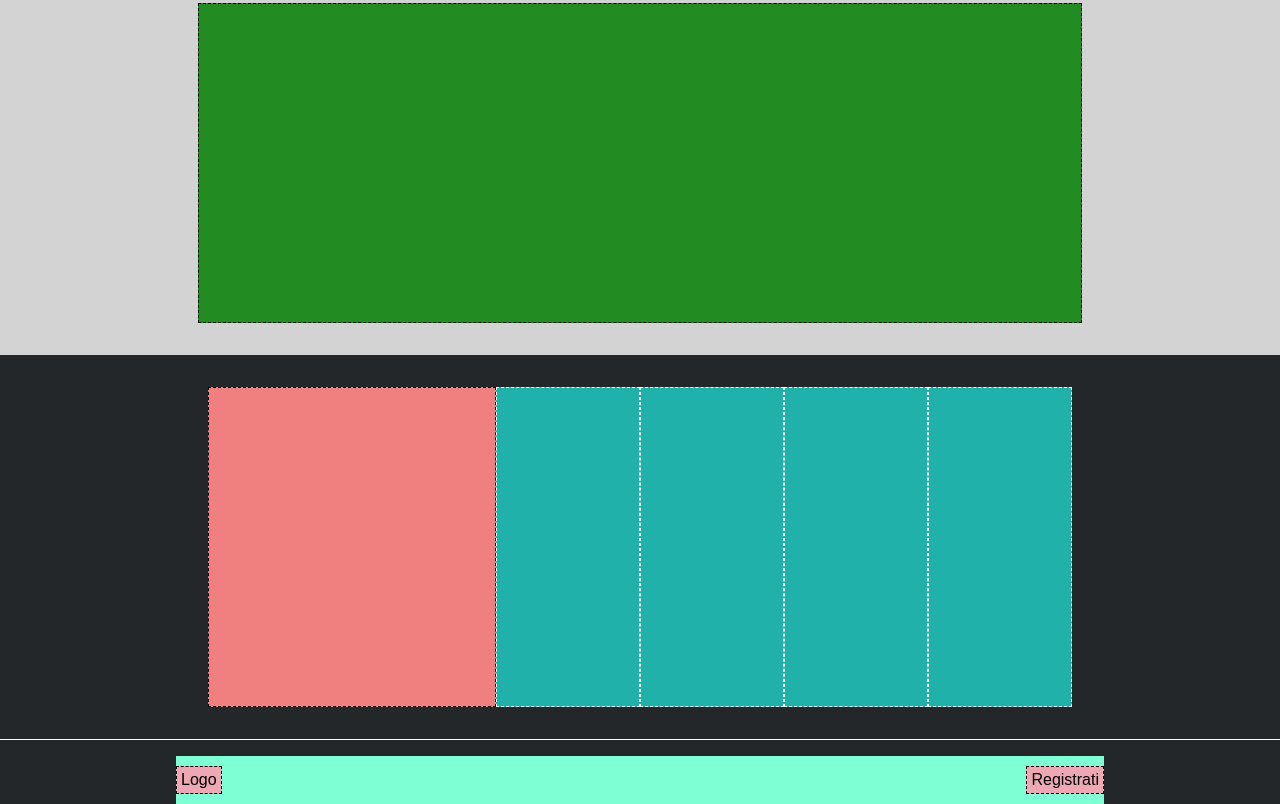
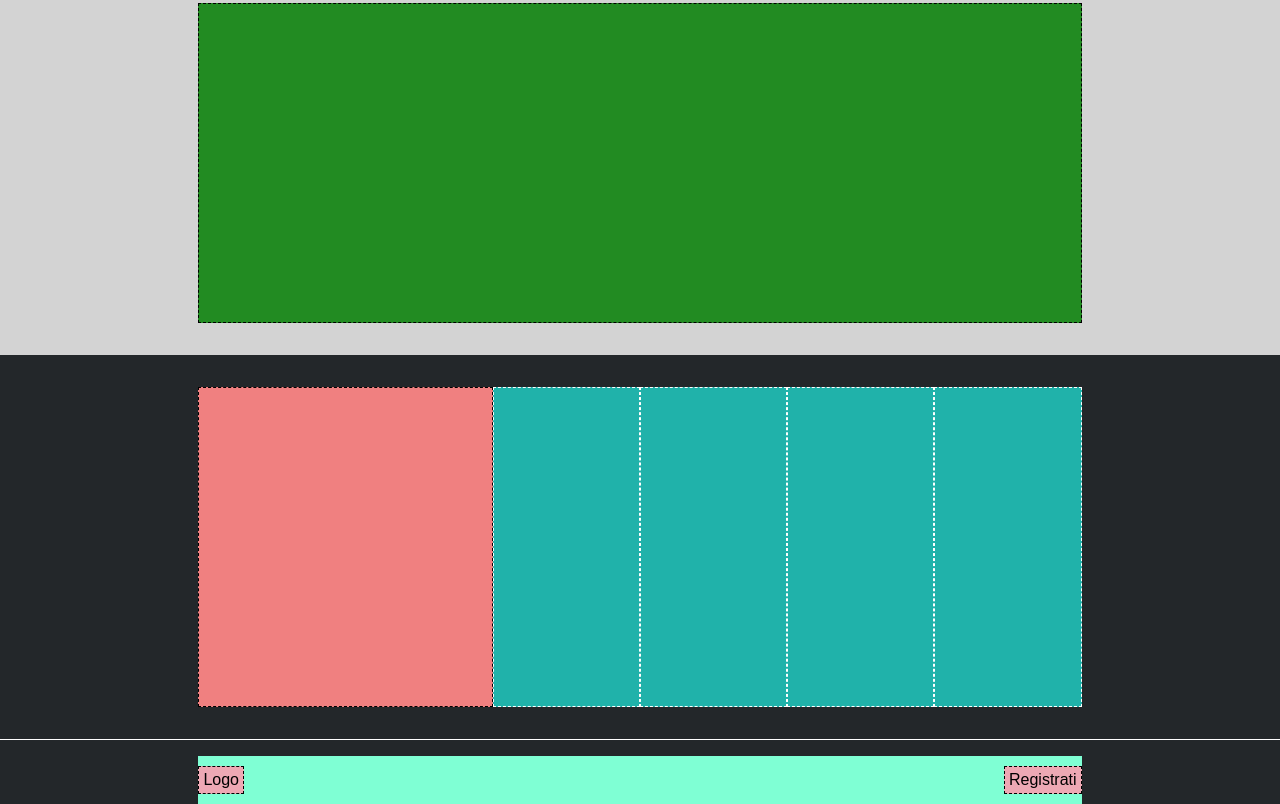
Before and after one commit to MarcoGotti/htmlcss-struttura-discord, a plain HTML site: page index.html in a window 1280 px wide. Shown: the part 1617-2421 px from the top of the page. Drawn offline with Linux system fonts and the light colour scheme.

Commit message:
head commit
I haven't use penpot initially. Had no time. I will ketch up

```diff
--- a/css/style.css
+++ b/css/style.css
@@ -70,16 +70,13 @@
     margin: 0 -1rem;
 }
 
-main>div{
-    padding: 2rem;
-}
-
-.footer-top>div{
+main>div, .footer-top{
     padding: 2rem;
 }
 
 .footer-low{
-    padding-top: 1rem;
+    padding: 1rem 2rem 0 2rem;
+
 }
 
 .col-2{
```
